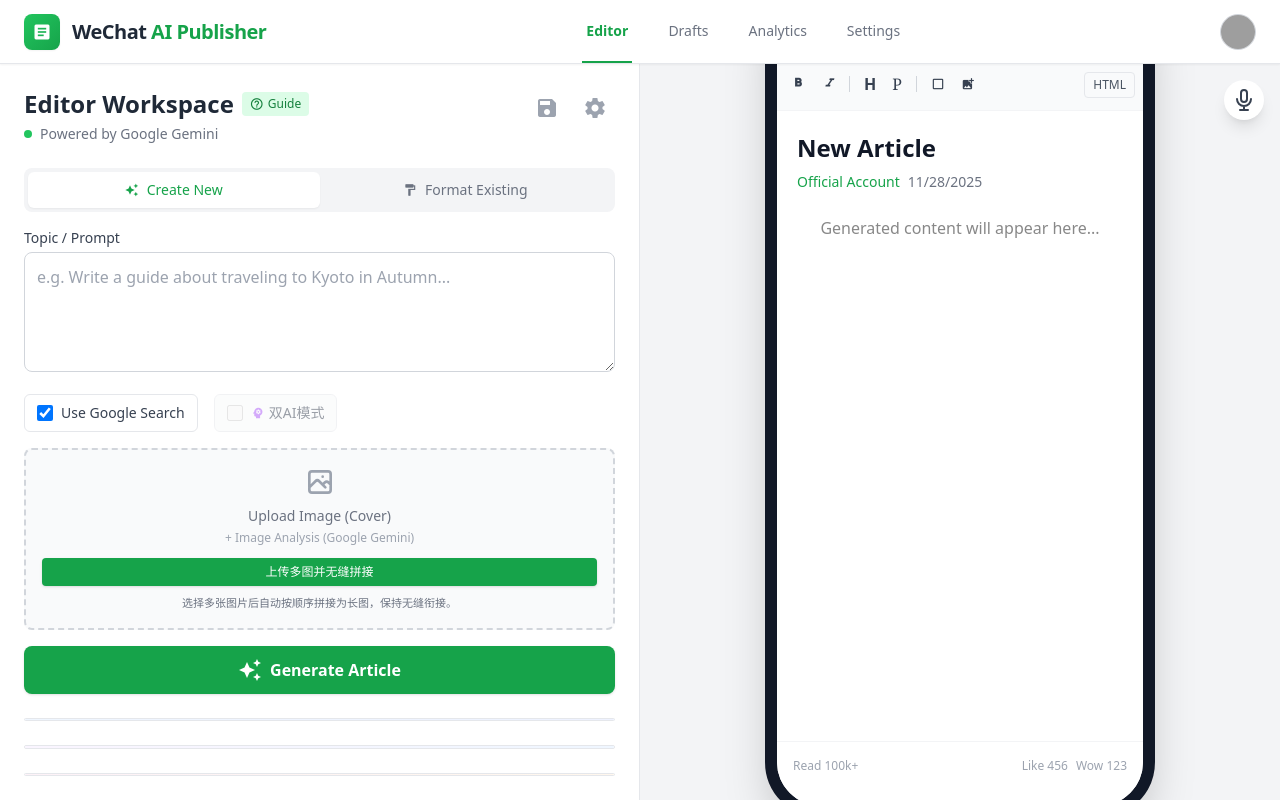
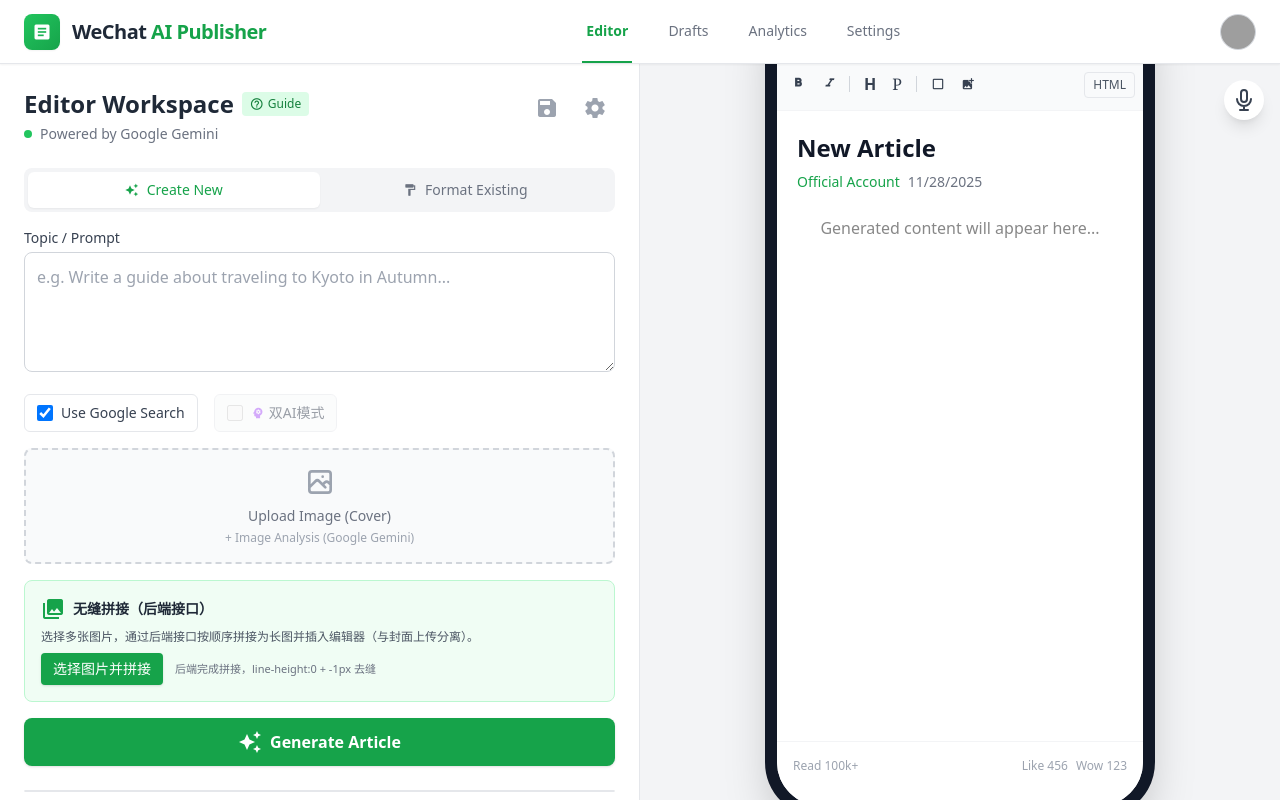
Before and after one commit to worldhello-bj/autowechatpush, a React (Vite) app: page /#/ in a window 1280 px wide. Built offline with nearby package versions, Linux system fonts and the light colour scheme; grey boxes are pictures that could not be loaded.

Commit message:
feat: move stitch to backend service
Co-authored-by: worldhello-bj <183915466+worldhello-bj@users.noreply.github.com>

```diff
--- a/components/Editor.tsx
+++ b/components/Editor.tsx
@@ -568,6 +568,7 @@ const Editor: React.FC<EditorProps> = ({ onError }) => {
   // HTML Editor Ref (for inserting at cursor)
   const htmlEditorRef = useRef<HtmlEditorRef>(null);
   const stitchFileInputRef = useRef<HTMLInputElement>(null);
+  const [stitchLoading, setStitchLoading] = useState(false);
 
   // Draft State
   const [foundDraft, setFoundDraft] = useState(false);
@@ -706,16 +707,6 @@ const Editor: React.FC<EditorProps> = ({ onError }) => {
     reader.readAsDataURL(file);
   };
 
-  const buildSeamlessImagesHtml = (imgs: string[]): string => {
-    if (!imgs.length) return '';
-    const sections = imgs.map((src, idx) => `
-      <section style="margin-top: ${idx === 0 ? '0' : '-1px'}; line-height: 0; font-size: 0; background-color: transparent;">
-        <img src="${src}" style="vertical-align: top; width: 100%; display: block;" />
-      </section>
-    `).join('\n');
-    return `<section style="max-width: 100%; margin: 0 auto; box-sizing: border-box;">${sections}</section>`;
-  };
-
   const handleStitchUpload = (e: React.ChangeEvent<HTMLInputElement>) => {
     const files = Array.from(e.target.files || []);
     if (!files.length) return;
@@ -726,9 +717,19 @@ const Editor: React.FC<EditorProps> = ({ onError }) => {
       reader.readAsDataURL(file);
     }));
 
-    Promise.all(readers).then((imgs) => {
+    Promise.all(readers)
+      .then(async (imgs) => {
         const validImgs = imgs.filter(Boolean);
-      const stitchedHtml = buildSeamlessImagesHtml(validImgs);
+        if (!validImgs.length) return;
+        setStitchLoading(true);
+        const resp = await fetch('/api/stitch-images', {
+          method: 'POST',
+          headers: { 'Content-Type': 'application/json' },
+          body: JSON.stringify({ images: validImgs })
+        });
+        if (!resp.ok) throw new Error('Stitch failed');
+        const data = await resp.json();
+        const stitchedHtml = data.html;
         if (!stitchedHtml) return;
 
         if (htmlEditorRef.current) {
@@ -736,7 +737,13 @@ const Editor: React.FC<EditorProps> = ({ onError }) => {
         } else {
           setHtmlContent((prev) => (prev.trim() ? `${prev}\n${stitchedHtml}` : stitchedHtml));
         }
-    }).finally(() => {
+      })
+      .catch((err) => {
+        console.error(err);
+        onError('拼接服务调用失败，请重试');
+      })
+      .finally(() => {
+        setStitchLoading(false);
         if (e.target) e.target.value = '';
       });
   };
@@ -1581,6 +1588,32 @@ const Editor: React.FC<EditorProps> = ({ onError }) => {
                     onChange={handleImageUpload}
                     className="absolute inset-0 w-full h-full opacity-0 cursor-pointer"
                  />
+                 <div className="pointer-events-none flex flex-col items-center justify-center">
+                     {uploadedImagePreview ? (
+                          <div className="relative">
+                             <img src={uploadedImagePreview} alt="Context" className="h-24 object-contain rounded shadow-sm mb-2" />
+                             <span className={`text-xs px-2 py-0.5 rounded-full ${analyzingImage ? 'bg-yellow-100 text-yellow-800' : 'bg-green-100 text-green-800'}`}>
+                                {analyzingImage ? 'Analyzing...' : (aiProvider !== AIProvider.DEEPSEEK ? 'Analyzed & Ready' : 'Cover Only')}
+                            </span>
+                         </div>
+                    ) : (
+                        <>
+                             <svg className="w-8 h-8 text-gray-400 mb-2" fill="none" stroke="currentColor" viewBox="0 0 24 24"><path strokeLinecap="round" strokeLinejoin="round" strokeWidth={2} d="M4 16l4.586-4.586a2 2 0 012.828 0L16 16m-2-2l1.586-1.586a2 2 0 012.828 0L20 14m-6-6h.01M6 20h12a2 2 0 002-2V6a2 2 0 00-2-2H6a2 2 0 00-2 2v12a2 2 0 002 2z" /></svg>
+                             <span className="text-sm text-gray-500 font-medium">Upload Image (Cover)</span>
+                             {aiProvider !== AIProvider.DEEPSEEK && <span className="text-xs text-gray-400 mt-1">+ Image Analysis ({getProviderName()})</span>}
+                        </>
+                    )}
+                 </div>
+               </div>
+
+              {/* Backend Stitch Control */}
+              <div className="border border-green-200 rounded-lg p-4 bg-green-50 flex flex-col gap-2">
+                 <div className="flex items-center gap-2">
+                   <span className="material-icons text-green-600">photo_library</span>
+                   <div className="text-sm font-semibold text-gray-800">无缝拼接（后端接口）</div>
+                 </div>
+                 <p className="text-xs text-gray-600">选择多张图片，通过后端接口按顺序拼接为长图并插入编辑器（与封面上传分离）。</p>
+                 <div className="flex items-center gap-3">
                    <input
                      type="file"
                      accept="image/*"
@@ -1589,33 +1622,15 @@ const Editor: React.FC<EditorProps> = ({ onError }) => {
                      onChange={handleStitchUpload}
                      className="hidden"
                    />
-                 <div className="pointer-events-none flex flex-col items-center justify-center">
-                    {uploadedImagePreview ? (
-                         <div className="relative">
-                            <img src={uploadedImagePreview} alt="Context" className="h-24 object-contain rounded shadow-sm mb-2" />
-                            <span className={`text-xs px-2 py-0.5 rounded-full ${analyzingImage ? 'bg-yellow-100 text-yellow-800' : 'bg-green-100 text-green-800'}`}>
-                                {analyzingImage ? 'Analyzing...' : (aiProvider !== AIProvider.DEEPSEEK ? 'Analyzed & Ready' : 'Cover Only')}
-                            </span>
-                         </div>
-                    ) : (
-                        <>
-                             <svg className="w-8 h-8 text-gray-400 mb-2" fill="none" stroke="currentColor" viewBox="0 0 24 24"><path strokeLinecap="round" strokeLinejoin="round" strokeWidth={2} d="M4 16l4.586-4.586a2 2 0 012.828 0L16 16m-2-2l1.586-1.586a2 2 0 012.828 0L20 14m-6-6h.01M6 20h12a2 2 0 002-2V6a2 2 0 00-2-2H6a2 2 0 00-2 2v12a2 2 0 002 2z" /></svg>
-                             <span className="text-sm text-gray-500 font-medium">Upload Image (Cover)</span>
-                             {aiProvider !== AIProvider.DEEPSEEK && <span className="text-xs text-gray-400 mt-1">+ Image Analysis ({getProviderName()})</span>}
-                        </>
-                    )}
-                 </div>
-                 <div className="pointer-events-auto mt-3 flex flex-col gap-2">
                    <button
                      type="button"
                      onClick={() => stitchFileInputRef.current?.click()}
-                     className="text-xs bg-green-600 text-white px-3 py-1.5 rounded hover:bg-green-700 transition shadow"
+                     disabled={stitchLoading}
+                     className={`px-3 py-1.5 rounded text-white text-sm shadow ${stitchLoading ? 'bg-gray-400 cursor-not-allowed' : 'bg-green-600 hover:bg-green-700'}`}
                    >
-                     上传多图并无缝拼接
+                     {stitchLoading ? '拼接中...' : '选择图片并拼接'}
                    </button>
-                   <p className="text-[11px] text-gray-500 leading-relaxed">
-                     选择多张图片后自动按顺序拼接为长图，保持无缝衔接。
-                   </p>
+                   <span className="text-[11px] text-gray-500">后端完成拼接，line-height:0 + -1px 去缝</span>
                  </div>
               </div>
 
```
Also changed, not shown: server.js (+30 -0 lines). Lines whose indentation alone changed are shown as unchanged.
